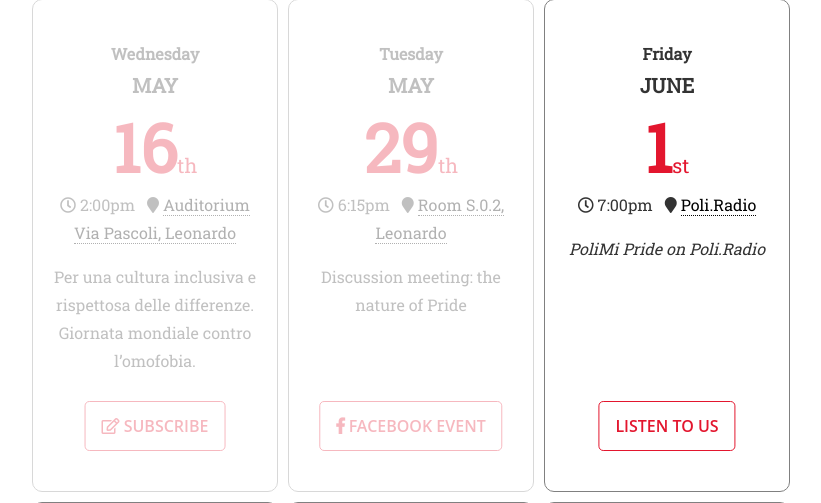
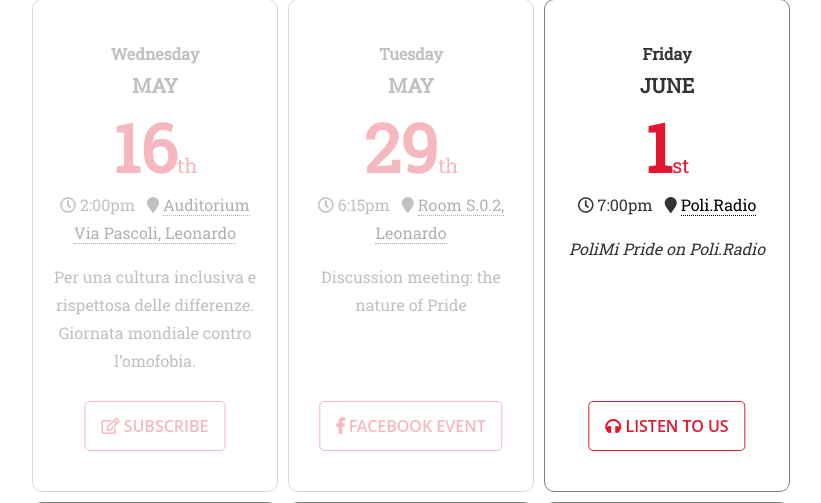
Before and after one commit to poliedro-polimi/polimipride.it, a Flask app: page / in a window 1280 px wide. Shown: the part 1843-2346 px from the top of the page, without its empty margins (229-1050 px from the left). Run offline with Flask 2, Linux system fonts and the light colour scheme; some libraries are stand-ins or nearby versions.

Commit message:
Add icon to "listen to us" button

```diff
--- a/polimipride/templates/index.html
+++ b/polimipride/templates/index.html
@@ -159,7 +159,7 @@
                             {% elif section == 'b' %}
                                 <p class="event-btn">
                                     <a class="btn"
-                                       href="http://www.poliradio.it/" target="_blank" rel="noopener">{{ _("Listen to Us") }}</a>
+                                       href="http://www.poliradio.it/" target="_blank" rel="noopener"><i class="fa fa-headphones"></i> {{ _("Listen to Us") }}</a>
                                 </p>
                             {% endif %}
                         {% endfor %}
```
